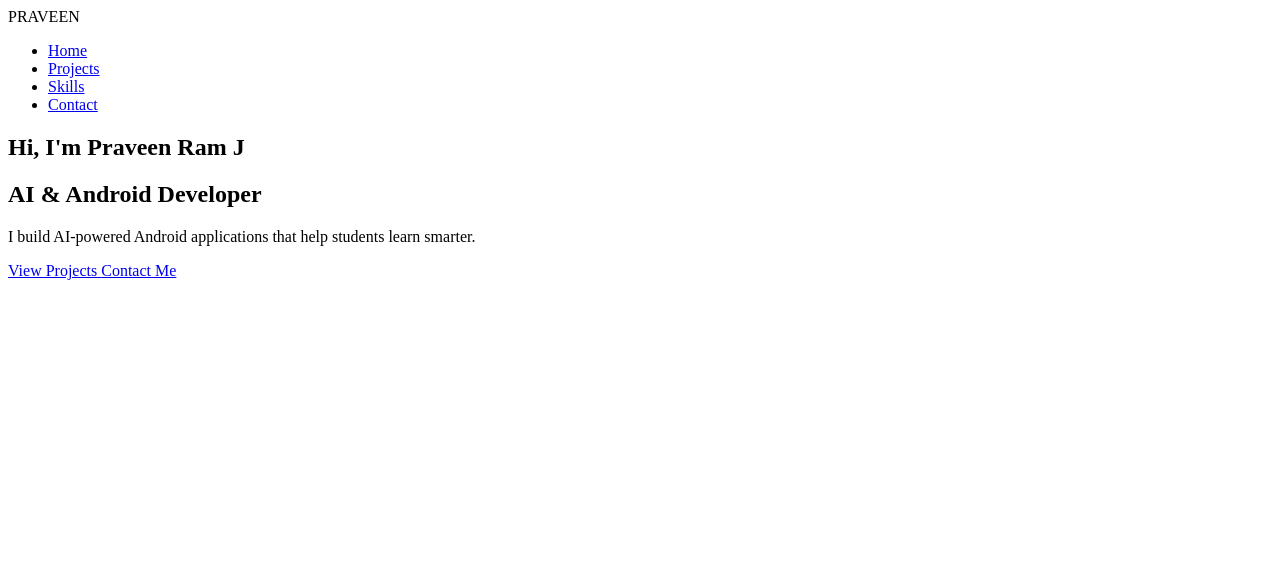
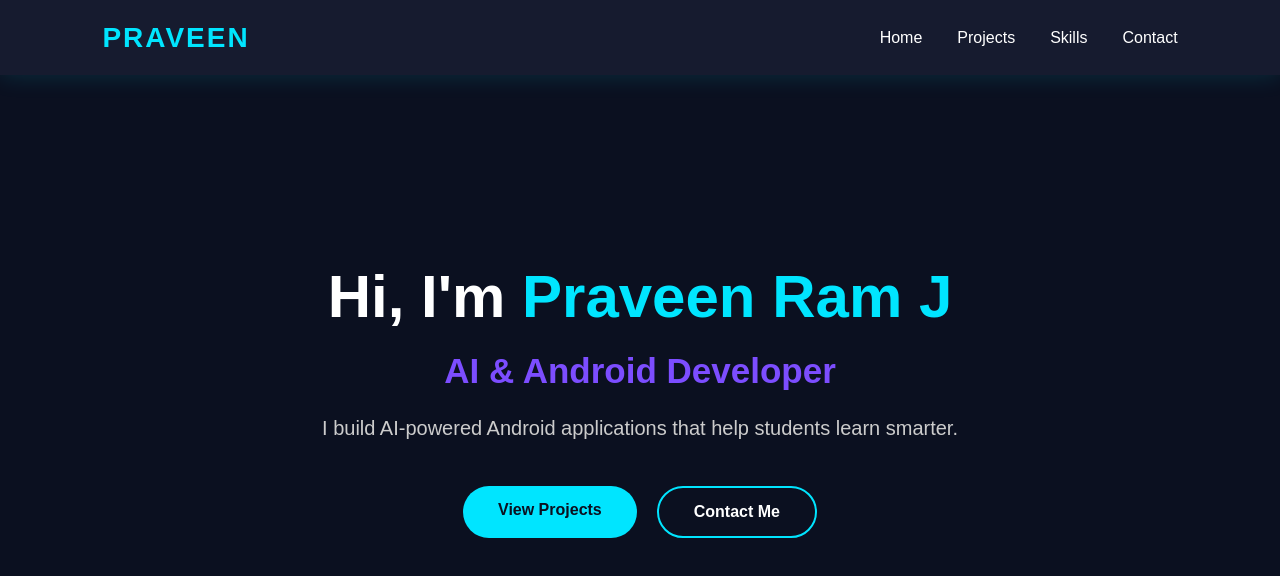
Before and after one commit to Praveen-Git123/portfolio, a plain HTML site: page index.html in a window 1280 px wide. Drawn offline with Linux system fonts and the light colour scheme.

Commit message:
Update style.css

```diff
--- a/style.css
+++ b/style.css
@@ -1 +1,263 @@
-/* AI Portfolio Styles */
+/* ===========================
+   AI Portfolio - Phase 1 CSS
+=========================== */
+
+*{
+    margin:0;
+    padding:0;
+    box-sizing:border-box;
+    font-family:Arial, Helvetica, sans-serif;
+}
+
+html{
+    scroll-behavior:smooth;
+}
+
+body{
+
+    background:#0B1020;
+    color:white;
+
+}
+
+/* Navigation */
+
+nav{
+
+    width:100%;
+    height:75px;
+
+    background:#161B2F;
+
+    display:flex;
+
+    justify-content:space-between;
+
+    align-items:center;
+
+    padding:0 8%;
+
+    position:fixed;
+
+    top:0;
+
+    left:0;
+
+    z-index:1000;
+
+    box-shadow:0px 0px 25px rgba(0,229,255,.15);
+
+}
+
+.logo{
+
+    color:#00E5FF;
+
+    font-size:28px;
+
+    font-weight:bold;
+
+    letter-spacing:2px;
+
+}
+
+nav ul{
+
+    display:flex;
+
+    list-style:none;
+
+}
+
+nav ul li{
+
+    margin-left:35px;
+
+}
+
+nav ul li a{
+
+    text-decoration:none;
+
+    color:white;
+
+    transition:.3s;
+
+}
+
+nav ul li a:hover{
+
+    color:#00E5FF;
+
+}
+
+/* Hero */
+
+.hero{
+
+    min-height:100vh;
+
+    display:flex;
+
+    justify-content:center;
+
+    align-items:center;
+
+    flex-direction:column;
+
+    text-align:center;
+
+    padding:30px;
+
+}
+
+.hero h1{
+
+    font-size:60px;
+
+    margin-bottom:20px;
+
+}
+
+.hero h1 span{
+
+    color:#00E5FF;
+
+}
+
+.hero h2{
+
+    color:#7C4DFF;
+
+    margin-bottom:20px;
+
+    font-size:35px;
+
+}
+
+.hero p{
+
+    width:700px;
+
+    max-width:90%;
+
+    font-size:20px;
+
+    line-height:35px;
+
+    color:#CCCCCC;
+
+    margin-bottom:40px;
+
+}
+
+/* Buttons */
+
+.buttons{
+
+    display:flex;
+
+    gap:20px;
+
+}
+
+.btn,
+.btn2{
+
+    padding:15px 35px;
+
+    border-radius:40px;
+
+    text-decoration:none;
+
+    transition:.3s;
+
+    font-weight:bold;
+
+}
+
+.btn{
+
+    background:#00E5FF;
+
+    color:#0B1020;
+
+}
+
+.btn:hover{
+
+    transform:translateY(-5px);
+
+    box-shadow:0px 0px 25px #00E5FF;
+
+}
+
+.btn2{
+
+    border:2px solid #00E5FF;
+
+    color:white;
+
+}
+
+.btn2:hover{
+
+    background:#00E5FF;
+
+    color:#0B1020;
+
+    transform:translateY(-5px);
+
+}
+
+/* Mobile */
+
+@media(max-width:768px){
+
+nav{
+
+padding:20px;
+
+flex-direction:column;
+
+height:auto;
+
+}
+
+nav ul{
+
+margin-top:15px;
+
+}
+
+nav ul li{
+
+margin:0 12px;
+
+}
+
+.hero h1{
+
+font-size:42px;
+
+}
+
+.hero h2{
+
+font-size:26px;
+
+}
+
+.hero p{
+
+font-size:18px;
+
+}
+
+.buttons{
+
+flex-direction:column;
+
+}
+
+}
```
